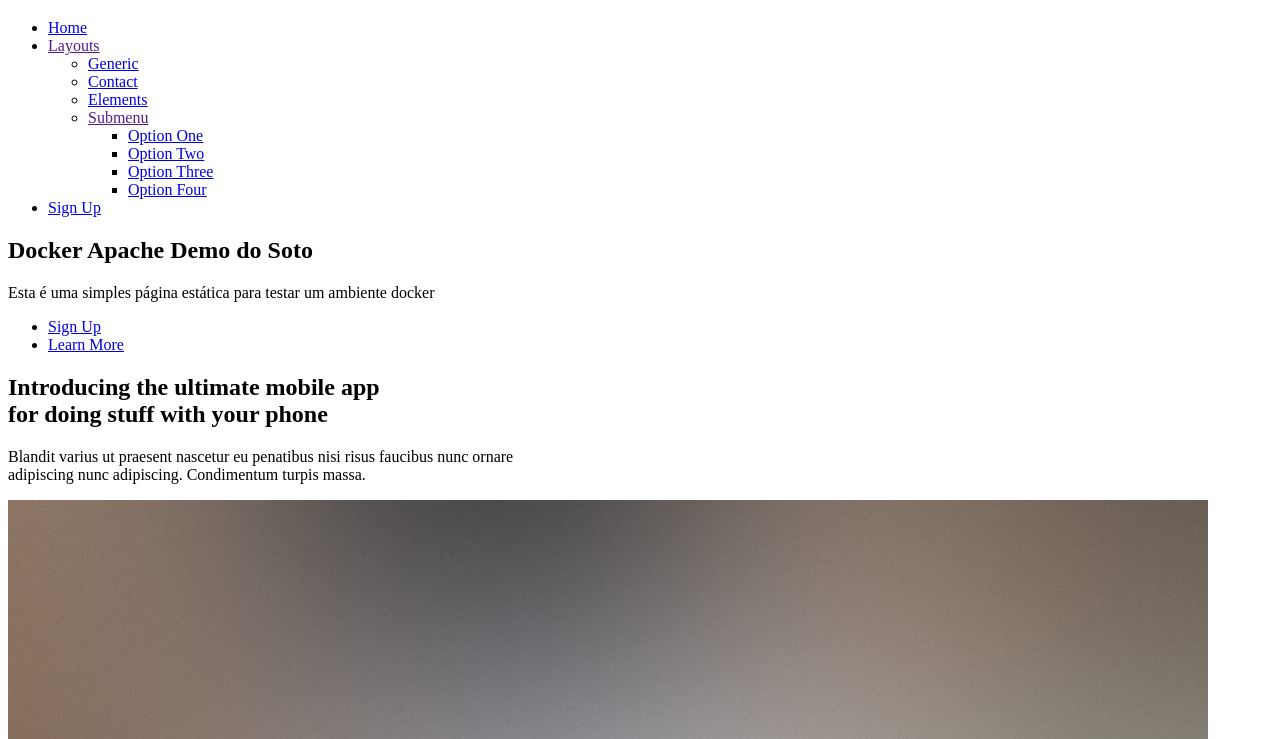
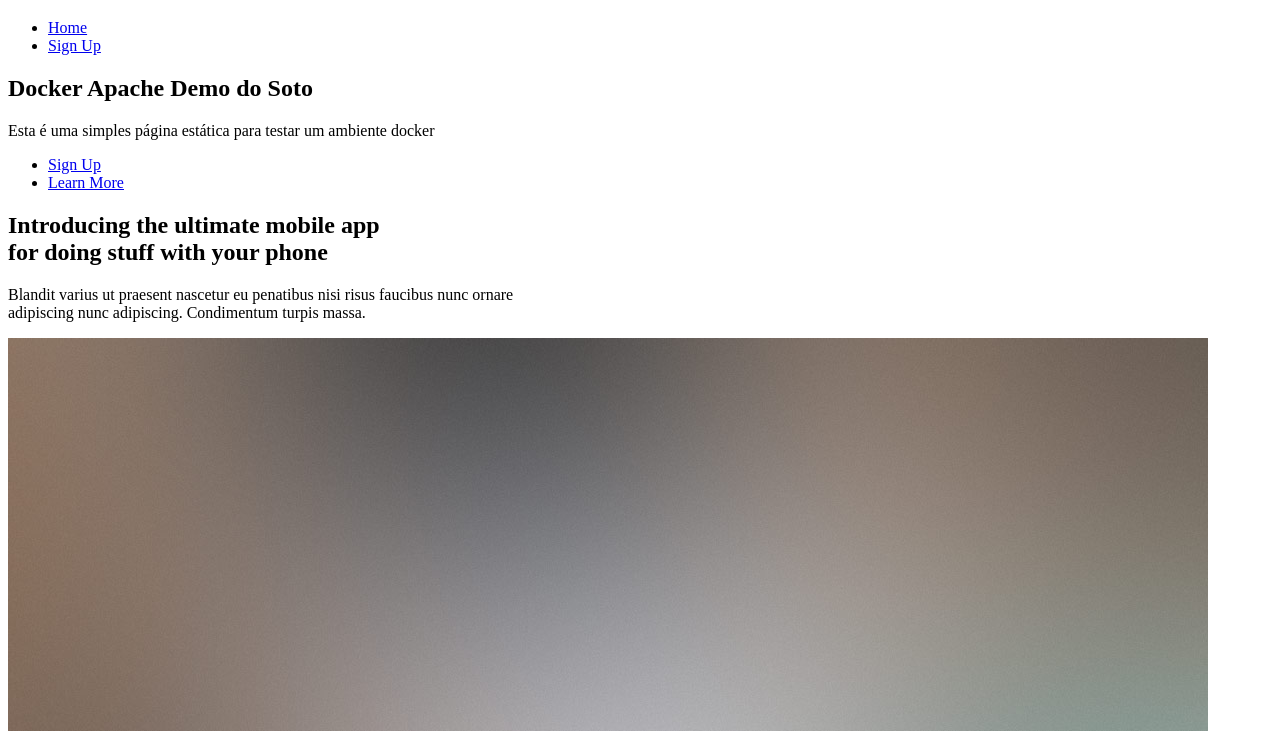
Before and after one commit to rafaelsoto/docker-otos-apache, a plain HTML site: page website/index.html in a window 1280 px wide. Shown: the part 61-800 px from the top of the page. Drawn offline with Linux system fonts and the light colour scheme; a script that the page names is missing.

Commit message:
Removing menu itens!

```diff
--- a/website/index.html
+++ b/website/index.html
@@ -32,23 +32,6 @@
 				<nav id="nav">
 					<ul>
 						<li><a href="index.html">Home</a></li>
-						<li>
-							<a href="" class="icon fa-angle-down">Layouts</a>
-							<ul>
-								<li><a href="generic.html">Generic</a></li>
-								<li><a href="contact.html">Contact</a></li>
-								<li><a href="elements.html">Elements</a></li>
-								<li>
-									<a href="">Submenu</a>
-									<ul>
-										<li><a href="#">Option One</a></li>
-										<li><a href="#">Option Two</a></li>
-										<li><a href="#">Option Three</a></li>
-										<li><a href="#">Option Four</a></li>
-									</ul>
-								</li>
-							</ul>
-						</li>
 						<li><a href="#" class="button">Sign Up</a></li>
 					</ul>
 				</nav>
```
